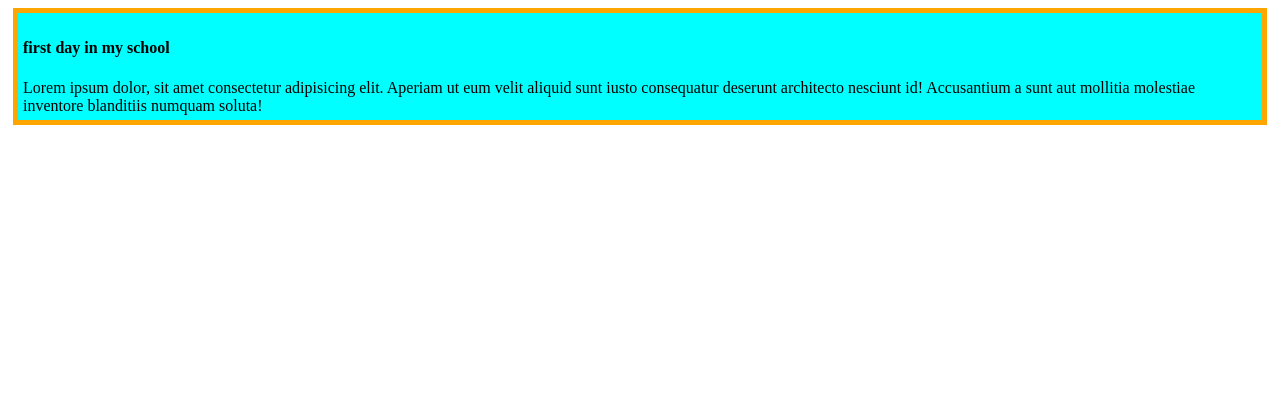
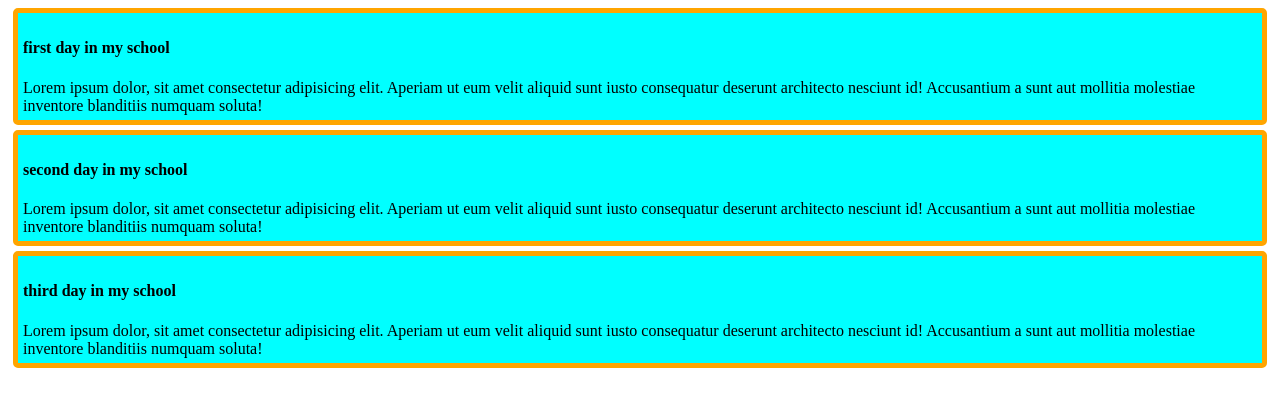
Before and after one commit to fahimuddinmoon/my-third-github-repo, a plain HTML site: page index.html in a window 1280 px wide. Drawn offline with Linux system fonts and the light colour scheme.

Commit message:
second day in my school

```diff
--- a/index.html
+++ b/index.html
@@ -12,5 +12,14 @@
            Lorem ipsum dolor, sit amet consectetur adipisicing elit. Aperiam ut eum velit aliquid sunt iusto consequatur deserunt architecto nesciunt id! Accusantium a sunt aut mollitia molestiae inventore blanditiis numquam soluta!
 
      </div>
+     <div>
+        <h4>second day in my school</h4>
+           Lorem ipsum dolor, sit amet consectetur adipisicing elit. Aperiam ut eum velit aliquid sunt iusto consequatur deserunt architecto nesciunt id! Accusantium a sunt aut mollitia molestiae inventore blanditiis numquam soluta!
+
+     </div>
+     <div>
+        <h4>third day in my school</h4>
+           Lorem ipsum dolor, sit amet consectetur adipisicing elit. Aperiam ut eum velit aliquid sunt iusto consequatur deserunt architecto nesciunt id! Accusantium a sunt aut mollitia molestiae inventore blanditiis numquam soluta!
+     </div>
 </body>
 </html>
--- a/styles/blog.css
+++ b/styles/blog.css
@@ -4,5 +4,6 @@ div{
     padding: 5px;
     margin: 5px;
     box-shadow: 3px black;
+    border-radius: 5px;
 
 }
```
